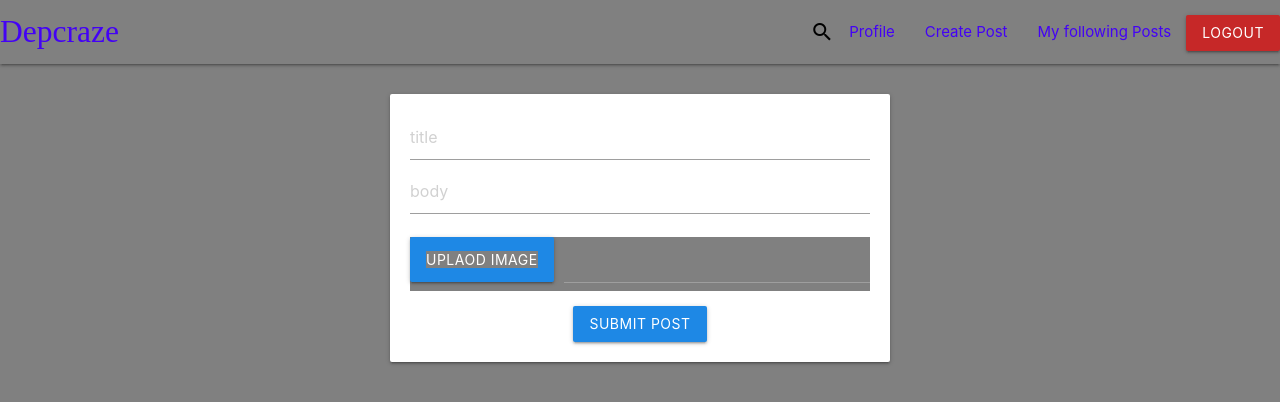
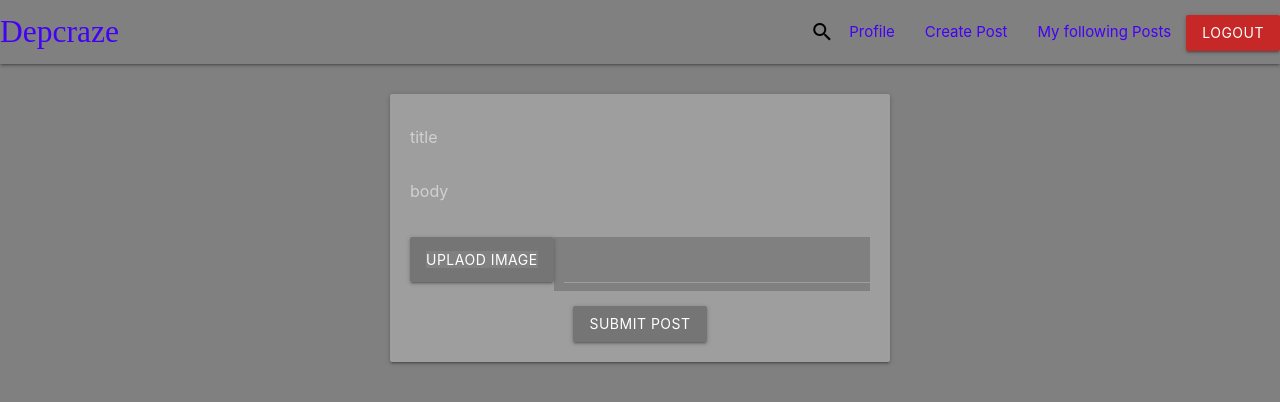
Before and after one commit to Depgit/social-app-mern-stack, a React (Create React App) app in the folder client/: page /create in a window 1280 px wide. Shown: the top 402 px of the page. Built offline with nearby package versions, Linux system fonts and the light colour scheme; sample sign-in values are in the browser's storage; a web font is replaced by a local one.

Commit message:
make it better

```diff
--- a/client/src/components/screens/CreatePost.js
+++ b/client/src/components/screens/CreatePost.js
@@ -54,7 +54,7 @@ const CretePost = ()=>{
 
 
    return(
-       <div className="card input-filed"
+       <div className="card input-filed grey"
        style={{
            margin:"30px auto",
            maxWidth:"500px",
@@ -74,8 +74,8 @@ const CretePost = ()=>{
              value={body}
             onChange={(e)=>setBody(e.target.value)}
              />
-           <div className="file-field input-field">
-            <div className="btn #64b5f6 blue darken-1">
+           <div className="file-field grey input-field">
+            <div className="btn #64b5f6 grey darken-1">
                 <span>Uplaod Image</span>
                 <input type="file" onChange={(e)=>setImage(e.target.files[0])} />
             </div>
@@ -83,7 +83,7 @@ const CretePost = ()=>{
                 <input className="file-path validate" type="text" />
             </div>
             </div>
-            <button className="btn waves-effect waves-light #64b5f6 blue darken-1"
+            <button className="btn waves-effect waves-light #64b5f6 grey darken-1"
             onClick={()=>postDetails()}
 
             >
--- a/client/src/components/screens/Profile.js
+++ b/client/src/components/screens/Profile.js
@@ -83,15 +83,15 @@ const Profile  = ()=>{
                    <h5>{state?state.email:"loading"}</h5>
                    <div style={{display:"flex",justifyContent:"space-between",width:"108%"}}>
                        <h6>{mypics.length} posts</h6>
-                       {/* <h6>{state.follower!=undefined?state.followers.length:"0"} followers</h6>
-                       <h6>{state.following!=undefined?state.following.length:"0"} following</h6> */}
+                       <h6>{state!=undefined?state.followers.length:"0"} followers</h6>
+                       <h6>{state!=undefined?state.following.length:"0"} following</h6>
                    </div>
 
                </div>
            </div>
 
             <div className="file-field input-field" style={{margin:"10px"}}>
-            <div className="btn #64b5f6 blue darken-1">
+            <div className="btn #64b5f6 grey darken-1">
                 <span>Update pic</span>
                 <input type="file" onChange={(e)=>updatePhoto(e.target.files[0])} />
             </div>
--- a/client/src/components/screens/SignIn.js
+++ b/client/src/components/screens/SignIn.js
@@ -40,8 +40,8 @@ const SignIn  = ()=>{
         })
     }
    return (
-      <div className="mycard">
-          <div className="card auth-card input-field">
+      <div className="mycard grey">
+          <div className="card auth-card grey input-field">
             <h2>Depcraze</h2>
             <input
             type="text"
@@ -55,7 +55,7 @@ const SignIn  = ()=>{
             value={password}
             onChange={(e)=>setPasword(e.target.value)}
             />
-            <button className="btn waves-effect waves-light #64b5f6 blue darken-1"
+            <button className="btn waves-effect waves-light #64b5f6 grey darken-1"
             onClick={()=>PostData()}
             >
                 Login
--- a/client/src/components/screens/Signup.js
+++ b/client/src/components/screens/Signup.js
@@ -69,8 +69,8 @@ const SignIn  = ()=>{
     }
 
    return (
-      <div className="mycard">
-          <div className="card auth-card input-field">
+      <div className="mycard grey">
+          <div className="card auth-card grey input-field">
             <h2>Instagram</h2>
             <input
             type="text"
@@ -91,7 +91,7 @@ const SignIn  = ()=>{
             onChange={(e)=>setPasword(e.target.value)}
             />
             <div className="file-field input-field">
-            <div className="btn #64b5f6 blue darken-1">
+            <div className="btn #64b5f6 grey darken-1">
                 <span>Upload pic</span>
                 <input type="file" onChange={(e)=>setImage(e.target.files[0])} />
             </div>
@@ -99,7 +99,7 @@ const SignIn  = ()=>{
                 <input className="file-path validate" type="text" />
             </div>
             </div>
-            <button className="btn waves-effect waves-light #64b5f6 blue darken-1"
+            <button className="btn waves-effect waves-light #64b5f6 grey darken-1"
             onClick={()=>PostData()}
             >
                 SignUP
--- a/client/src/components/screens/UserProfile.js
+++ b/client/src/components/screens/UserProfile.js
@@ -107,7 +107,7 @@ const Profile  = ()=>{
                    {showfollow?
                    <button style={{
                        margin:"10px"
-                   }} className="btn waves-effect waves-light #64b5f6 blue darken-1"
+                   }} className="btn waves-effect waves-light #64b5f6 grey darken-1"
                     onClick={()=>followUser()}
                     >
                         Follow
@@ -117,7 +117,7 @@ const Profile  = ()=>{
                     style={{
                         margin:"10px"
                     }}
-                    className="btn waves-effect waves-light #64b5f6 blue darken-1"
+                    className="btn waves-effect waves-light #64b5f6 grey darken-1"
                     onClick={()=>unfollowUser()}
                     >
                         UnFollow
```
